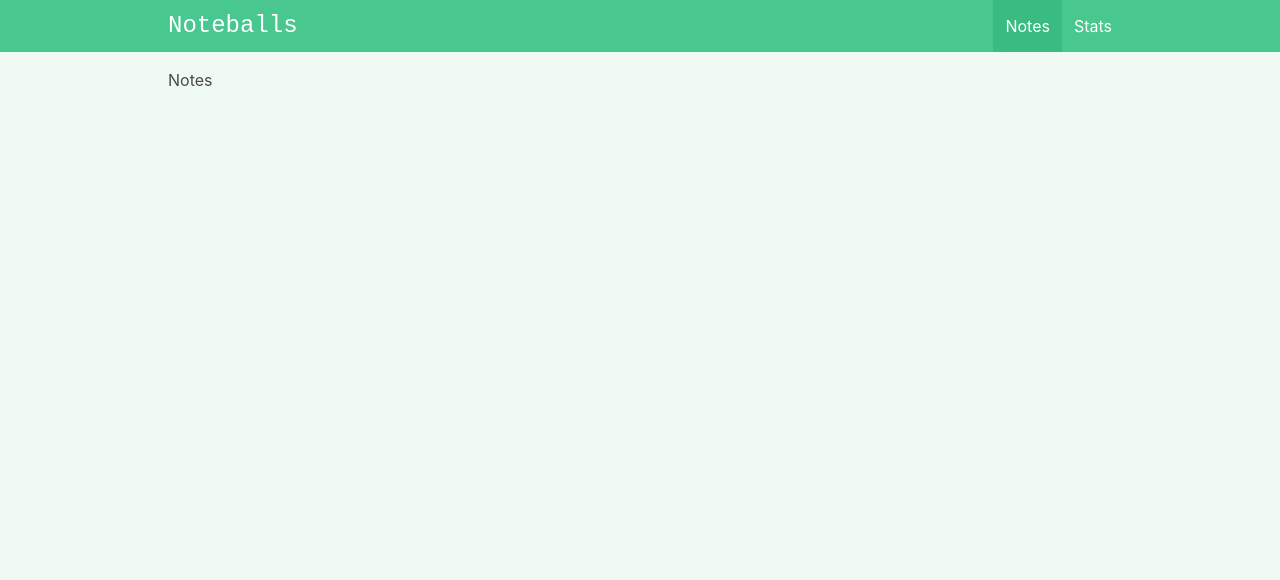
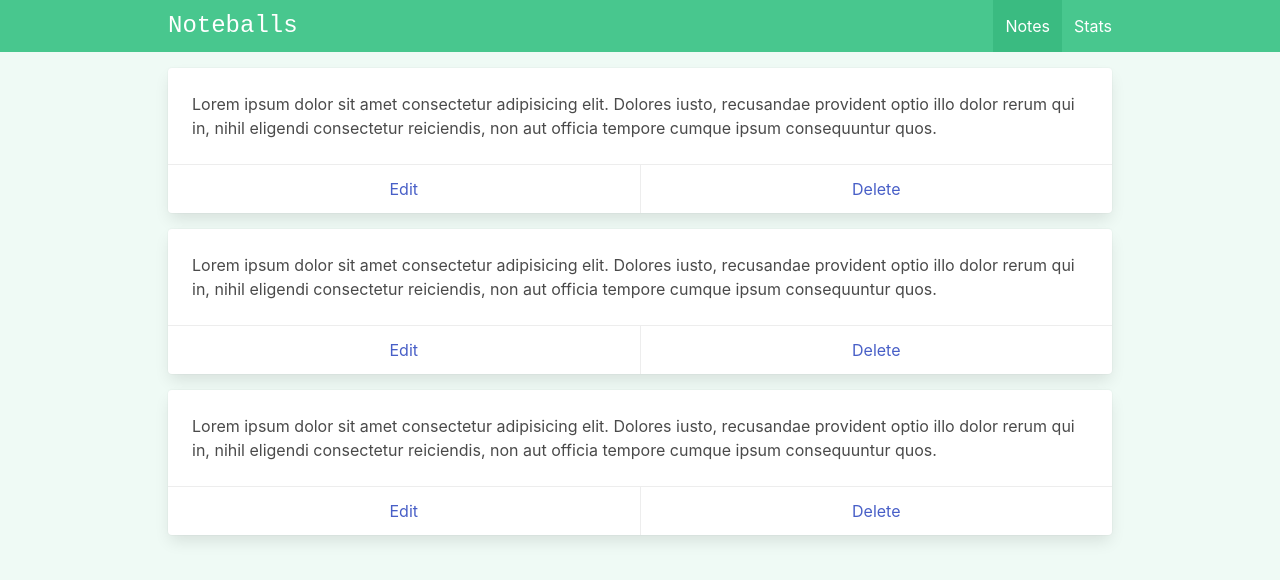
Before and after one commit to yashpwr/noteballs, a Vue app: page /#/ in a window 1280 px wide. Shown: the top 580 px of the page. Built offline with nearby package versions, Linux system fonts and the light colour scheme.

Commit message:
Notes design

```diff
--- a/src/views/ViewNotes.vue
+++ b/src/views/ViewNotes.vue
@@ -1,5 +1,17 @@
 <template>
   <div class="notes">
-    <h1>Notes</h1>
+    <div
+    v-for="i in 3"
+     class="card mb-4">
+      <div class="card-content">
+        <div class="content">
+         Lorem ipsum dolor sit amet consectetur adipisicing elit. Dolores iusto, recusandae provident optio illo dolor rerum qui in, nihil eligendi consectetur reiciendis, non aut officia tempore cumque ipsum consequuntur quos.
+        </div>
+      </div>
+      <footer class="card-footer">
+        <a href="#" class="card-footer-item">Edit</a>
+        <a href="#" class="card-footer-item">Delete</a>
+      </footer>
+    </div>
   </div>
 </template>
```
